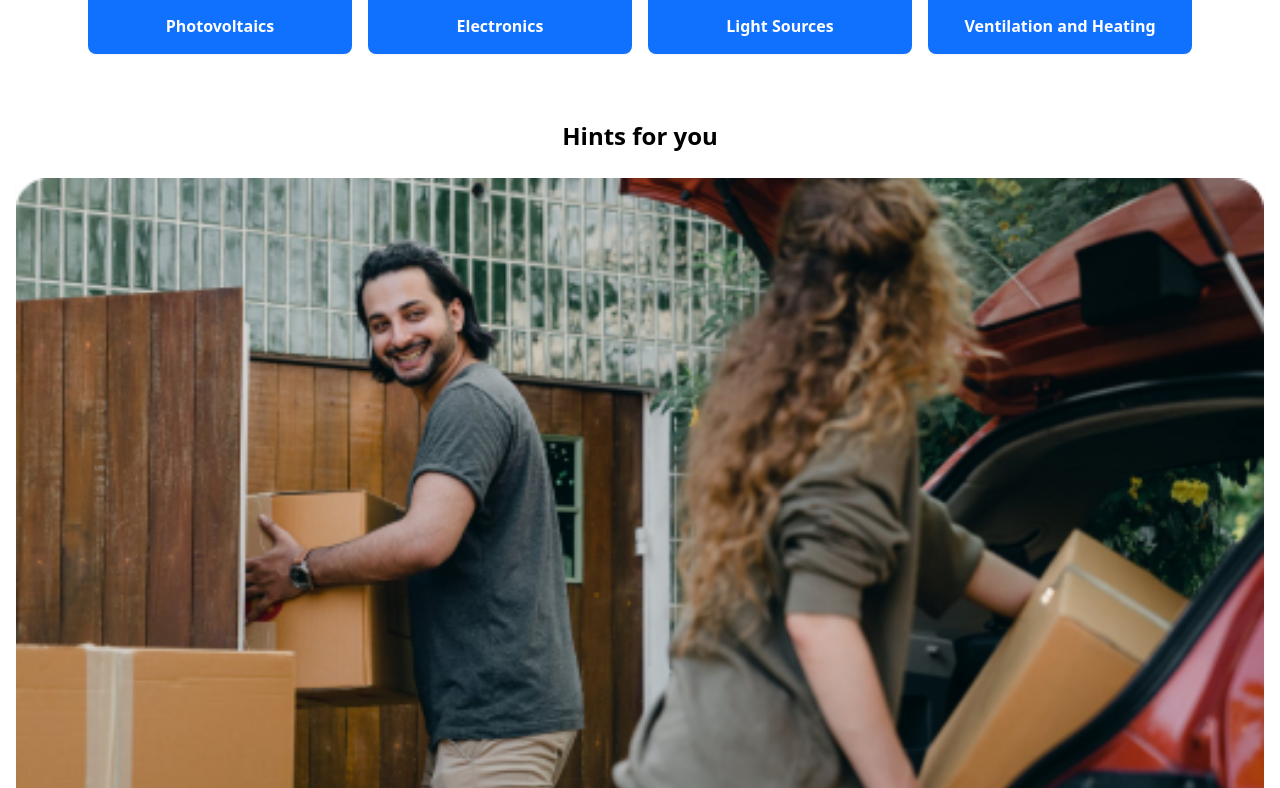
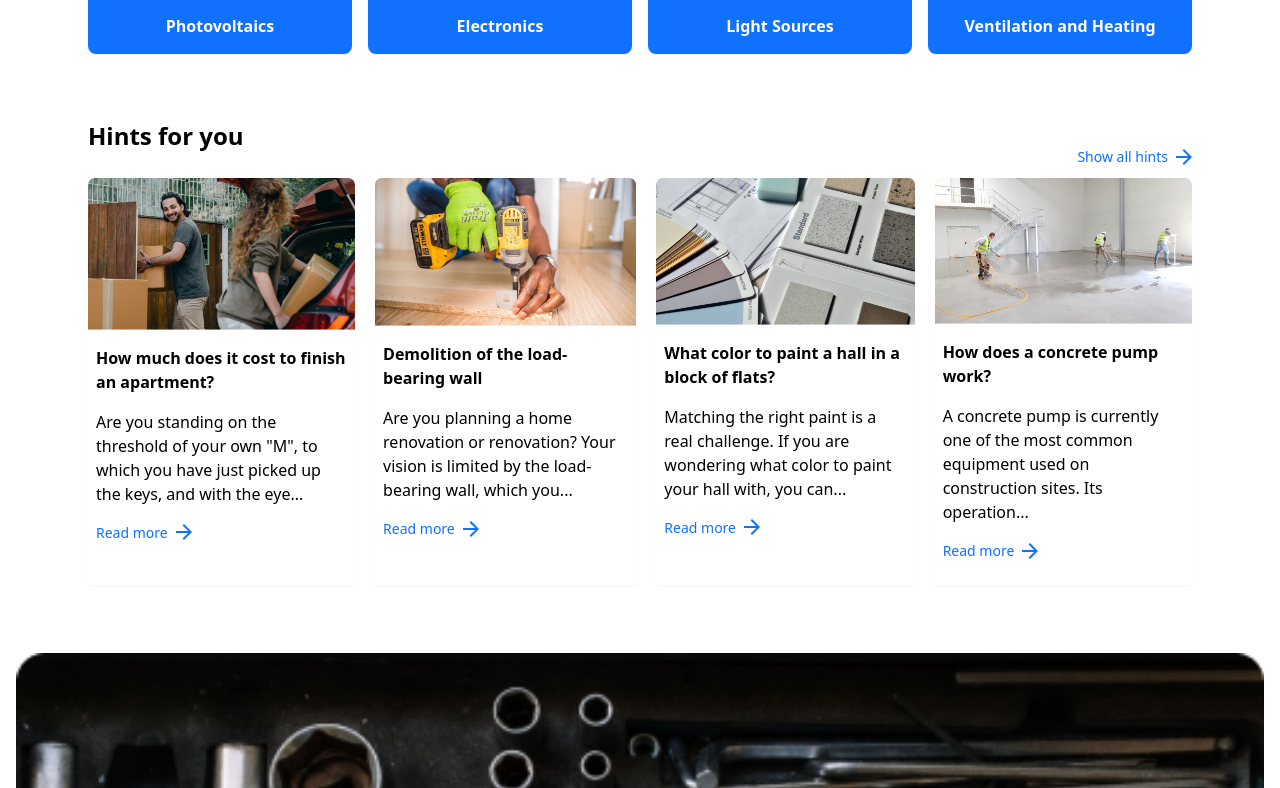
Before and after one commit to darshanbajgain/commerce-booster, a React (Vite) app: page / in a window 1280 px wide. Shown: the part 1572-2360 px from the top of the page. Built offline with nearby package versions, Linux system fonts and the light colour scheme.

Commit message:
style: hint section responsive mobile desktop

```diff
--- a/src/component/HintSection/HintSection.jsx
+++ b/src/component/HintSection/HintSection.jsx
@@ -14,39 +14,42 @@ const HintSection = () => {
             id: 1,
             title: "How much does it cost to finish an apartment?",
             description: "Are you standing on the threshold of your own \"M\", to which you have just picked up the keys, and with the eye...",
-            image:img1
+            image: img1
         },
         {
             id: 2,
             title: "Demolition of the load-bearing wall",
             description: "Are you planning a home renovation or renovation? Your vision is limited by the load-bearing wall, which you...",
-            image:img2
+            image: img2
         },
         {
             id: 3,
             title: "What color to paint a hall in a block of flats? ",
             description: "Matching the right paint is a real challenge. If you are wondering what color to paint your hall with, you can...",
-            image:img3
+            image: img3
         },
         {
             id: 4,
             title: "How does a concrete pump work?",
             description: "A concrete pump is currently one of the most common equipment used on construction sites. Its operation...",
-            image:img4
+            image: img4
         },
     ]
 
     return (
-        <div className="flex flex-col mt-[64px]">
-            <h1 className="font-bold text-[24px] text-center">Hints for you</h1>
-            <div className="flex flex-col px-4 mb-1">
+        <div className="flex flex-col mt-[64px] relative">
+            <div className="hidden lg:block absolute right-20 top-2">
+                <CommonLink message={messageLink} />
+            </div>
+            <h1 className="lg:mx-[88px] font-bold text-[24px] text-center lg:text-left">Hints for you</h1>
+            <div className="lg:mx-[88px] flex flex-col lg:flex-row lg:gap-x-5 px-4 lg:px-0 mb-1">
                 {
                     hints.map((hint) => (
                         <HintsCards key={hint.id} hint={hint} />
                     ))
                 }
             </div>
-            <div className="text-left">
+            <div className="lg:hidden text-left">
                 <CommonLink message={messageLink} />
             </div>
         </div>
```
